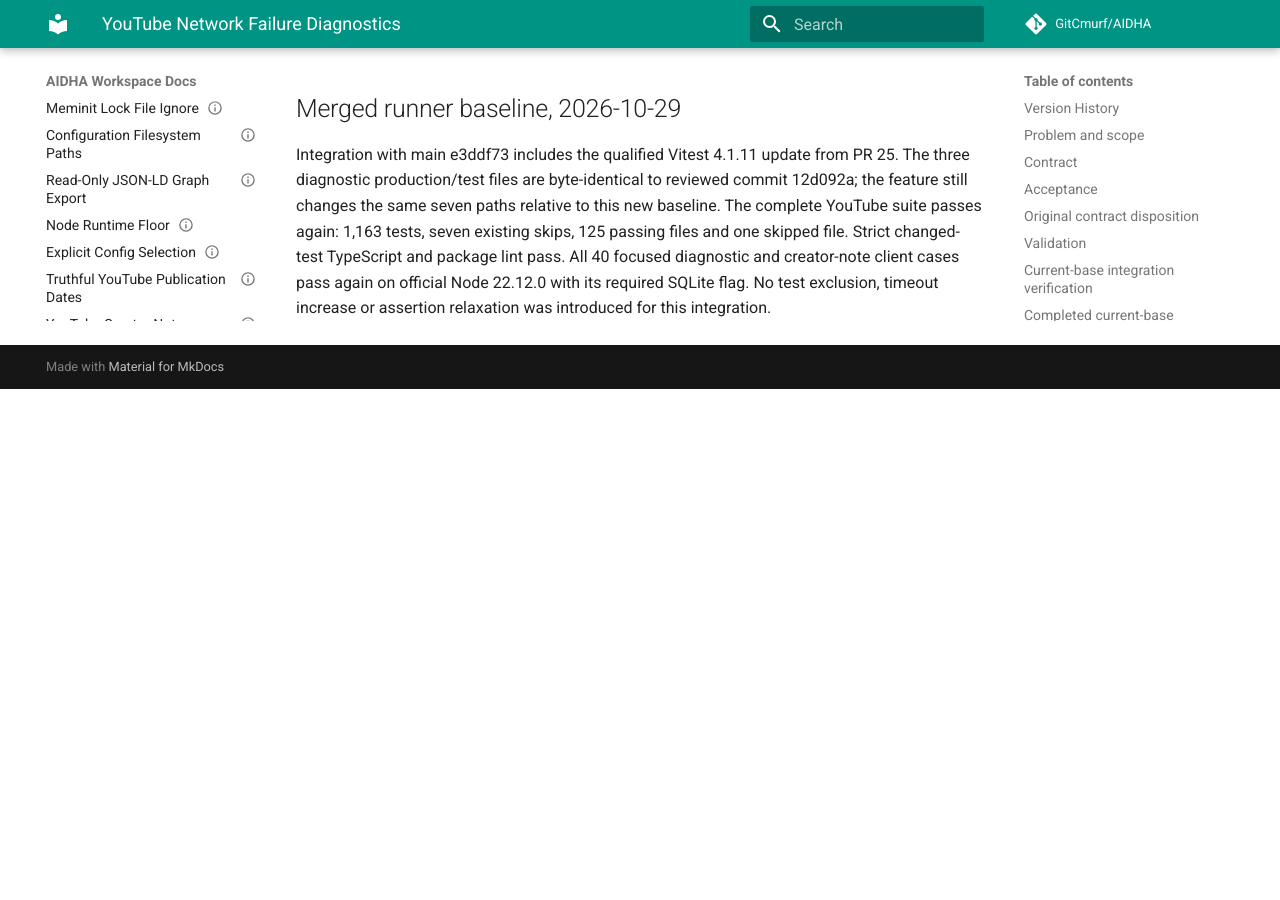
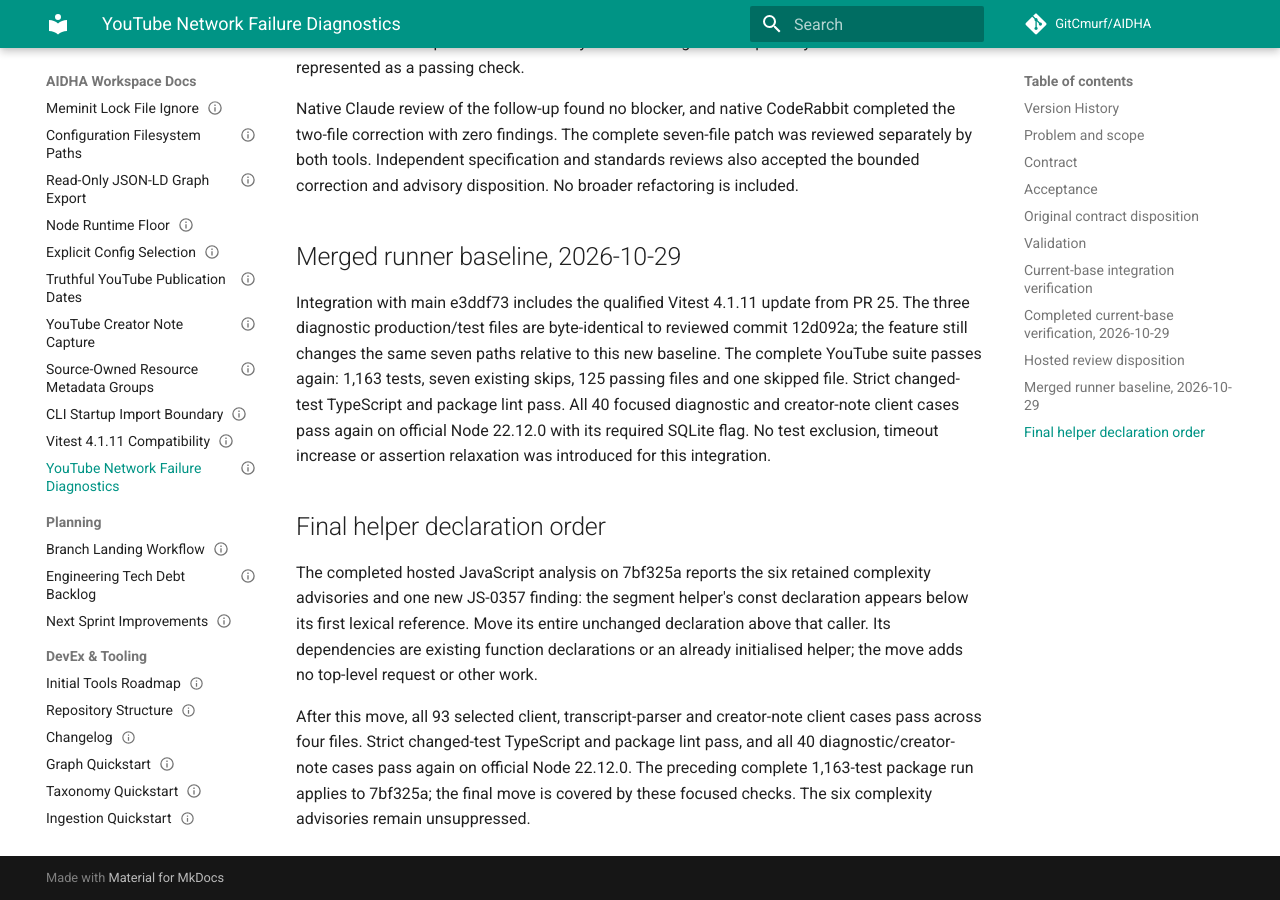
Before and after one commit to GitCmurf/AIDHA, an MkDocs documentation site: the page built from docs/55-testing/testing-081-youtube-network-diagnostics.md, in a window 1280 px wide and 900 px high, scrolled down 4474 px. Built offline with MkDocs 1.6.1 and Material for MkDocs 9.7.7, drawn with Linux system fonts in a browser that asks for light colours; comment, search, counter and statistics services are not loaded; the version menu is left out; before the commit the page ends 4863 px from its top, so only the background shows below that; some of the changed text lies outside the part shown.

Commit message:
refactor(youtube): declare segment helper before its callers

```diff
--- a/docs/01-indices/catalog.json
+++ b/docs/01-indices/catalog.json
@@ -436,7 +436,7 @@
       "document_id": "AIDHA-TESTING-081",
       "owner": "Engineering",
       "status": "Draft",
-      "version": "0.5",
+      "version": "0.6",
       "last_updated": "2026-10-29",
       "title": "YouTube Network Failure Diagnostics",
       "type": "TESTING",
--- a/docs/55-testing/testing-081-youtube-network-diagnostics.md
+++ b/docs/55-testing/testing-081-youtube-network-diagnostics.md
@@ -28,6 +28,7 @@
 | 0.3 | 2026-10-29 | Codex | Pin complete current-base verification and reviewed test sources. | — | Draft | PR 51 |
 | 0.4 | 2026-10-29 | Codex | Verify explicit helper bindings and dispose hosted findings. | — | Draft | PR 51 |
 | 0.5 | 2026-10-29 | Codex | Reverify against the merged Vitest 4.1.11 baseline. | — | Draft | PR 51 |
+| 0.6 | 2026-10-29 | Codex | Declare the segment helper before its first lexical use. | — | Draft | PR 51 |
 
 ## Problem and scope
 
@@ -168,3 +169,17 @@
 All 40 focused diagnostic and creator-note client cases pass again on official
 Node 22.12.0 with its required SQLite flag. No test exclusion, timeout increase or
 assertion relaxation was introduced for this integration.
+
+## Final helper declaration order
+
+The completed hosted JavaScript analysis on 7bf325a reports the six retained complexity
+advisories and one new JS-0357 finding: the segment helper's const declaration appears
+below its first lexical reference. Move its entire unchanged declaration above that caller.
+Its dependencies are existing function declarations or an already initialised helper;
+the move adds no top-level request or other work.
+
+After this move, all 93 selected client, transcript-parser and creator-note client cases
+pass across four files. Strict changed-test TypeScript and package lint pass, and all 40
+diagnostic/creator-note cases pass again on official Node 22.12.0. The preceding complete
+1,163-test package run applies to 7bf325a; the final move is covered by these focused checks.
+The six complexity advisories remain unsuppressed.
```
Also changed, not shown: other parts of docs/55-testing/testing-081-youtube-network-diagnostics.md (+2 -2 lines), 1 other file.
